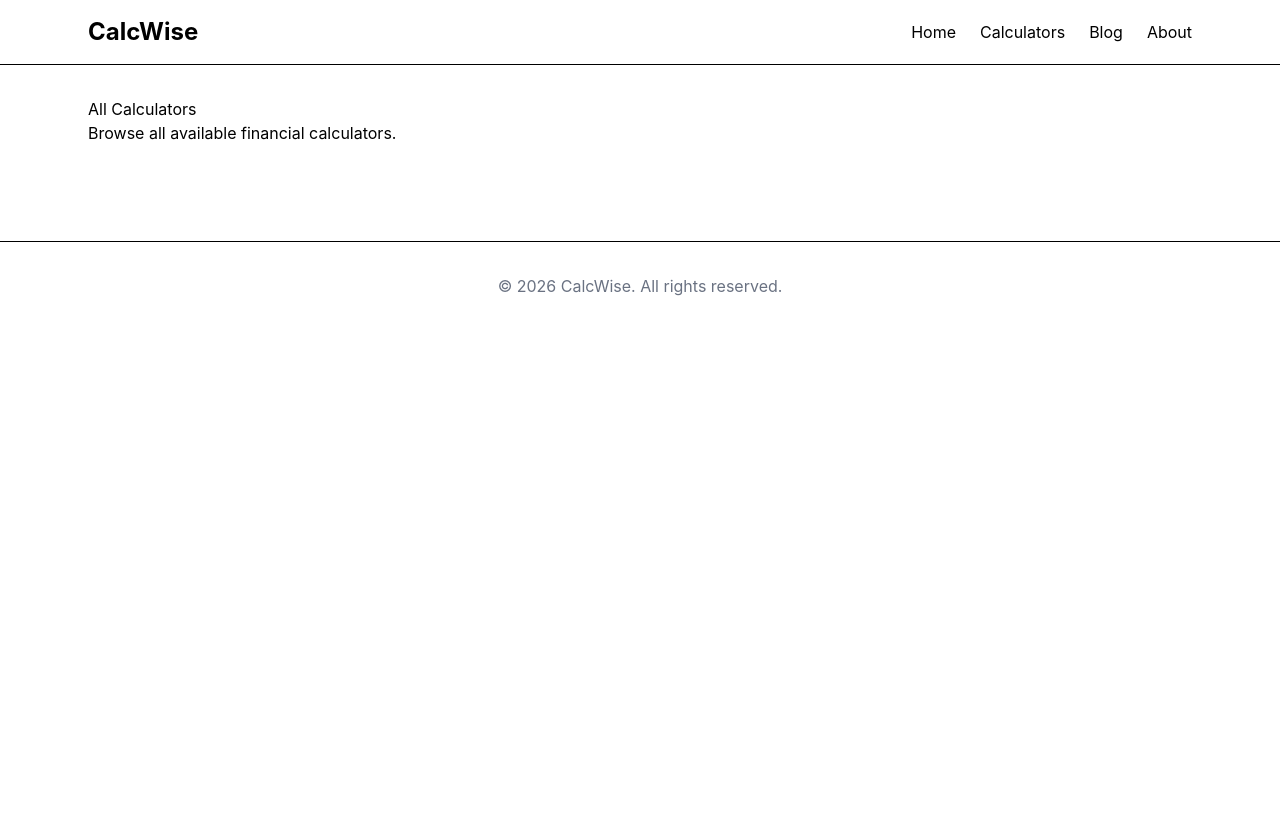
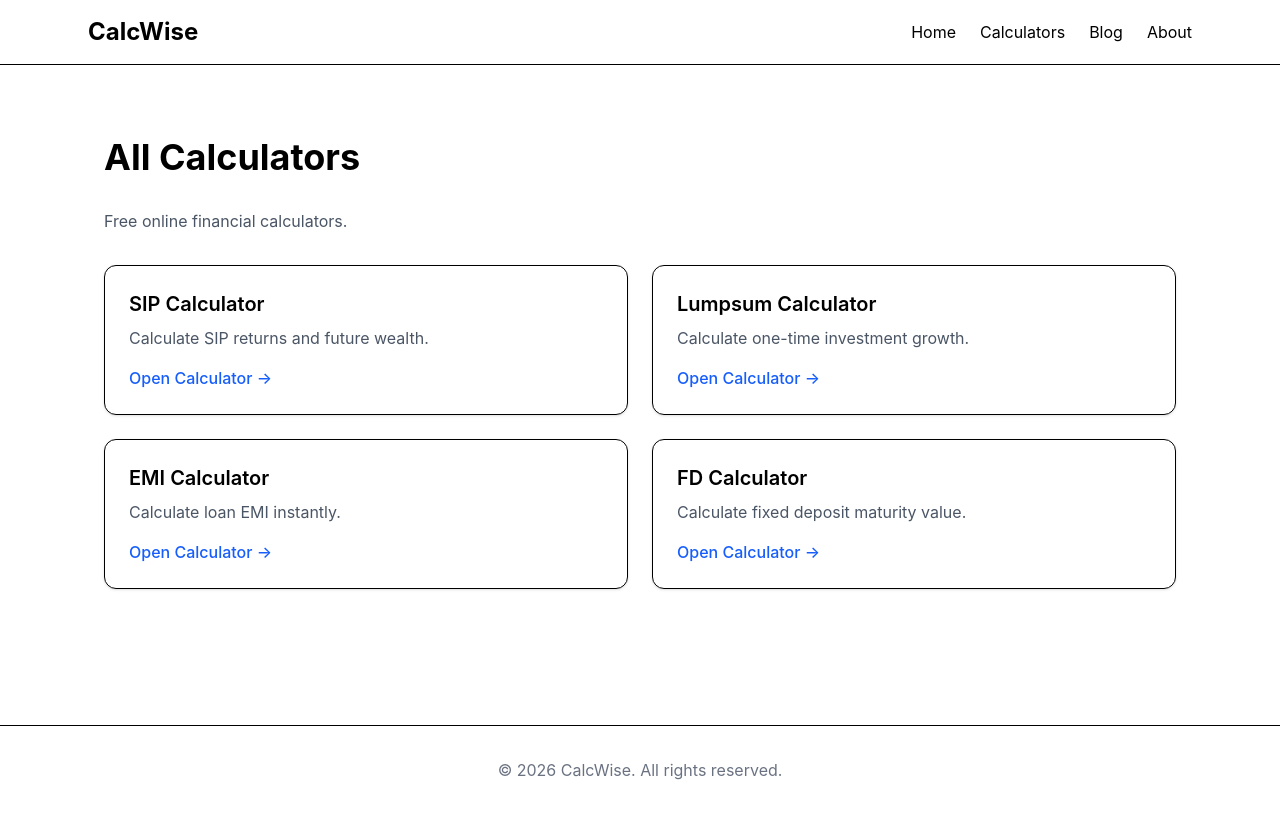
Before and after one commit to santosh450/finance-calculators, a React (Vite) app: page /calculators in a window 1280 px wide. Built offline with nearby package versions, Linux system fonts and the light colour scheme.

Commit message:
refactoring-Calculator Cards

```diff
--- a/src/components/CalculatorCard.tsx
+++ b/src/components/CalculatorCard.tsx
@@ -1,23 +1,21 @@
 import { Link } from "react-router-dom";
 
-interface CalculatorCardProps {
+interface Props {
   title: string;
   description: string;
   path: string;
 }
 
-export default function CalculatorCard({
-  title,
-  description,
-  path,
-}: CalculatorCardProps) {
+export default function CalculatorCard({ title, description, path }: Props) {
   return (
-    <Link to={path}>
-      <div className="border rounded-xl p-6 shadow-sm hover:shadow-lg transition duration-300 bg-white">
-        <h3 className="text-xl font-semibold mb-2">{title}</h3>
+    <div className="border rounded-xl p-6 shadow-sm hover:shadow-md transition">
+      <h2 className="text-xl font-semibold mb-2">{title}</h2>
 
-        <p className="text-gray-600">{description}</p>
-      </div>
-    </Link>
+      <p className="text-gray-600 mb-4">{description}</p>
+
+      <Link to={path} className="text-blue-600 font-medium">
+        Open Calculator →
+      </Link>
+    </div>
   );
 }
--- /dev/null
+++ b/src/data/calculators.ts
@@ -0,0 +1,26 @@
+export const calculators = [
+  {
+    title: "SIP Calculator",
+    description:
+      "Calculate SIP returns and future wealth.",
+    path: "/sip-calculator",
+  },
+  {
+    title: "Lumpsum Calculator",
+    description:
+      "Calculate one-time investment growth.",
+    path: "/lumpsum-calculator",
+  },
+  {
+    title: "EMI Calculator",
+    description:
+      "Calculate loan EMI instantly.",
+    path: "/emi-calculator",
+  },
+  {
+    title: "FD Calculator",
+    description:
+      "Calculate fixed deposit maturity value.",
+    path: "/fd-calculator",
+  },
+];
--- a/src/pages/CalculatorsPage.tsx
+++ b/src/pages/CalculatorsPage.tsx
@@ -1,9 +1,18 @@
+import CalculatorCard from "../components/CalculatorCard";
+import { calculators } from "../data/calculators";
+
 export default function CalculatorsPage() {
   return (
-    <div>
-      <h1>All Calculators</h1>
+    <div className="max-w-6xl mx-auto px-4 py-10">
+      <h1 className="text-4xl font-bold mb-8">All Calculators</h1>
 
-      <p>Browse all available financial calculators.</p>
+      <p className="text-gray-600 mb-8">Free online financial calculators.</p>
+
+      <div className="grid md:grid-cols-2 gap-6">
+        {calculators.map((calculator) => (
+          <CalculatorCard key={calculator.path} {...calculator} />
+        ))}
+      </div>
     </div>
   );
 }
```
